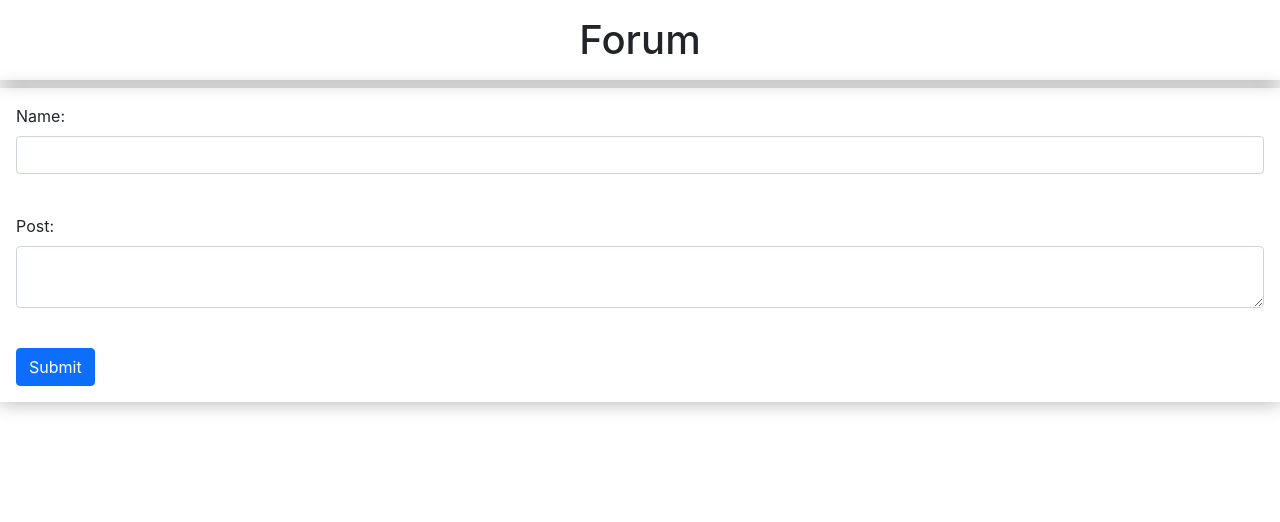
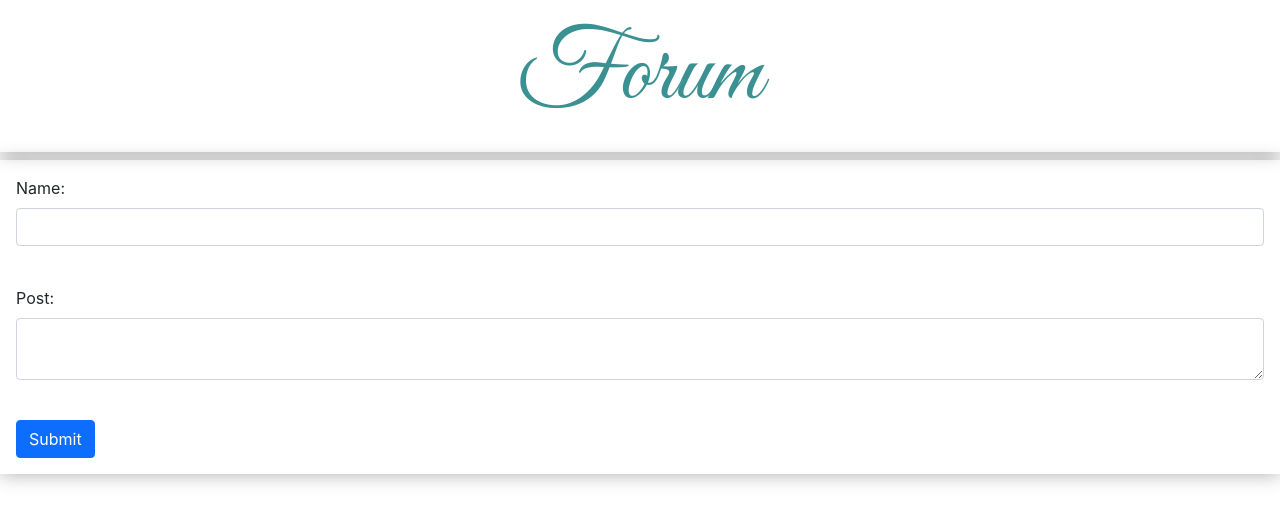
Before and after one commit to matidav/Forum, a React app: page / in a window 1280 px wide. Built offline with nearby package versions, Linux system fonts and the light colour scheme.

Commit message:
changed title font

```diff
--- a/index.css
+++ b/index.css
@@ -6,8 +6,11 @@
 
 .title{
   text-align: center;
+  font-size: 100px;
   padding: 1rem;
   box-shadow: rgb(0 0 0 / 30%) 0px 1px 18px;
+  font-family: 'Great Vibes', cursive;
+  color:rgb(59, 145, 145)
 
 }
 
--- a/index.html
+++ b/index.html
@@ -1,6 +1,8 @@
 <html>
   <head>
     <link href='https://cdn.jsdelivr.net/npm/bootstrap@5.0.0-beta2/dist/css/bootstrap.min.css' rel='stylesheet' integrity='sha384-BmbxuPwQa2lc/FVzBcNJ7UAyJxM6wuqIj61tLrc4wSX0szH/Ev+nYRRuWlolflfl' crossorigin='anonymous'>
+    <link rel="preconnect" href="https://fonts.gstatic.com">
+    <link href="https://fonts.googleapis.com/css2?family=Great+Vibes&display=swap" rel="stylesheet">
     <link rel='stylesheet' href='index.css'>
   </head>
   <body>
```
